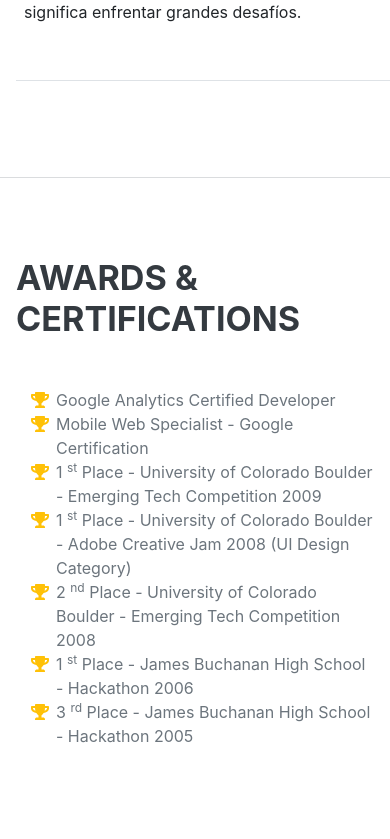
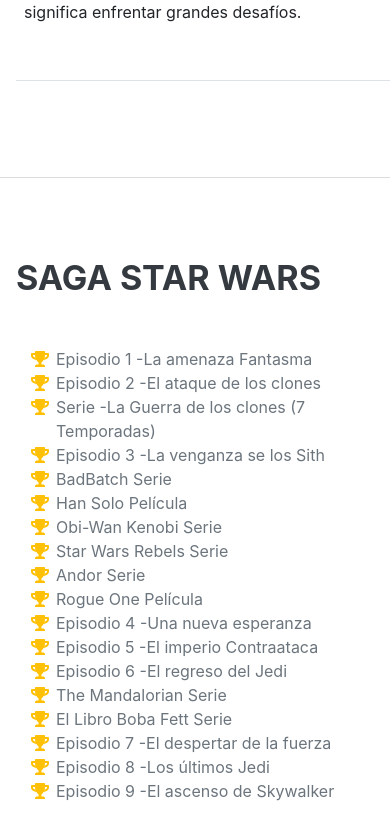
Before and after one commit to MANUELSANT019/Taller2NTD, a plain HTML site: page index.html in a window 390 px wide. Shown: the part 3997-4836 px from the top of the page. Drawn offline with nearby package versions, Linux system fonts and the light colour scheme; a web font is replaced by a local one.

Commit message:
Cambio Títulos, Incorporación Saga.
Se cambiaron los títulos y se añadió toda la información de la saga

```diff
--- a/index.html
+++ b/index.html
@@ -29,8 +29,8 @@
                     <li class="nav-item"><a class="nav-link js-scroll-trigger" href="#experience">Experiencia</a></li>
                     <li class="nav-item"><a class="nav-link js-scroll-trigger" href="#education">Educación</a></li>
                     <li class="nav-item"><a class="nav-link js-scroll-trigger" href="#skills">Habilidades</a></li>
-                    <li class="nav-item"><a class="nav-link js-scroll-trigger" href="#interests">Intereses</a></li>
-                    <li class="nav-item"><a class="nav-link js-scroll-trigger" href="#awards">Awards</a></li>
+                    <li class="nav-item"><a class="nav-link js-scroll-trigger" href="#interests">Antes Vs Ahora</a></li>
+                    <li class="nav-item"><a class="nav-link js-scroll-trigger" href="#awards">Saga</a></li>
                 </ul>
             </div>
         </nav>
@@ -152,45 +152,78 @@
             <!-- Awards-->
             <section class="resume-section" id="awards">
                 <div class="resume-section-content">
-                    <h2 class="mb-5">Awards & Certifications</h2>
+                    <h2 class="mb-5">SAGA STAR WARS</h2>
                     <ul class="fa-ul mb-0">
                         <li>
                             <span class="fa-li"><i class="fas fa-trophy text-warning"></i></span>
-                            Google Analytics Certified Developer
+                            Episodio 1 -La amenaza Fantasma
                         </li>
                         <li>
                             <span class="fa-li"><i class="fas fa-trophy text-warning"></i></span>
-                            Mobile Web Specialist - Google Certification
+                            Episodio 2 -El ataque de los clones
                         </li>
                         <li>
                             <span class="fa-li"><i class="fas fa-trophy text-warning"></i></span>
-                            1
-                            <sup>st</sup>
-                            Place - University of Colorado Boulder - Emerging Tech Competition 2009
+                            Serie -La Guerra de los clones (7 Temporadas)
                         </li>
                         <li>
                             <span class="fa-li"><i class="fas fa-trophy text-warning"></i></span>
-                            1
-                            <sup>st</sup>
-                            Place - University of Colorado Boulder - Adobe Creative Jam 2008 (UI Design Category)
+                            Episodio 3 -La venganza se los Sith
                         </li>
                         <li>
                             <span class="fa-li"><i class="fas fa-trophy text-warning"></i></span>
-                            2
-                            <sup>nd</sup>
-                            Place - University of Colorado Boulder - Emerging Tech Competition 2008
+                             BadBatch Serie
                         </li>
                         <li>
                             <span class="fa-li"><i class="fas fa-trophy text-warning"></i></span>
-                            1
-                            <sup>st</sup>
-                            Place - James Buchanan High School - Hackathon 2006
+                             Han Solo Película</li>
+                        <li>
+                            <span class="fa-li"><i class="fas fa-trophy text-warning"></i></span>
+                            Obi-Wan Kenobi Serie
                         </li>
                         <li>
                             <span class="fa-li"><i class="fas fa-trophy text-warning"></i></span>
-                            3
-                            <sup>rd</sup>
-                            Place - James Buchanan High School - Hackathon 2005
+                            Star Wars Rebels Serie
+                        </li>
+                        <li>
+                            <span class="fa-li"><i class="fas fa-trophy text-warning"></i></span>
+                            Andor Serie
+                        </li>
+                        <li>
+                            <span class="fa-li"><i class="fas fa-trophy text-warning"></i></span>
+                            Rogue One Película
+                        </li>
+                        <li>
+                            <span class="fa-li"><i class="fas fa-trophy text-warning"></i></span>
+                            Episodio 4 -Una nueva esperanza
+                        </li>
+                        <li>
+                            <span class="fa-li"><i class="fas fa-trophy text-warning"></i></span>
+                            Episodio 5 -El imperio Contraataca
+                        </li>
+                        <li>
+                            <span class="fa-li"><i class="fas fa-trophy text-warning"></i></span>
+                            Episodio 6 -El regreso del Jedi
+                        </li>
+                        <li>
+                            <span class="fa-li"><i class="fas fa-trophy text-warning"></i></span>
+                            The Mandalorian Serie
+                        </li>
+                        <li>
+                            <span class="fa-li"><i class="fas fa-trophy text-warning"></i></span>
+                            El Libro Boba Fett Serie
+                        </li>
+                        <li>
+                            <span class="fa-li"><i class="fas fa-trophy text-warning"></i></span>
+                            Episodio 7 -El despertar de la fuerza
+                        </li>
+                        <li>
+                            <span class="fa-li"><i class="fas fa-trophy text-warning"></i></span>
+                            Episodio 8 -Los últimos Jedi
+                        </li>
+                        <li>
+                            <span class="fa-li"><i class="fas fa-trophy text-warning"></i></span>
+                            Episodio 9 -El ascenso de Skywalker
                         </li>
                     </ul>
                 </div>
```
